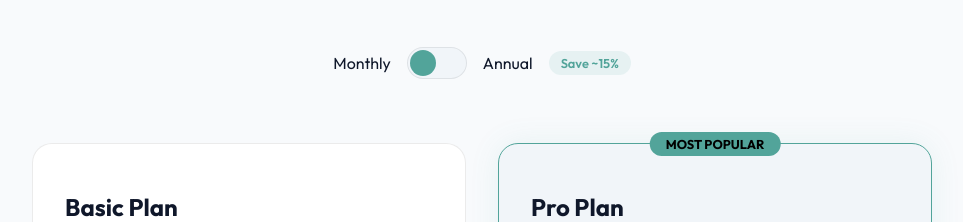
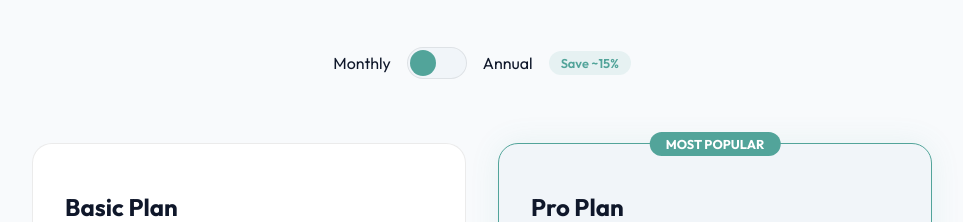
Before and after one commit to caleblim-code/one-candle, a Next.js app: page / in a window 1280 px wide. Shown: the part 4660-4882 px from the top of the page, without its empty margins (158-1121 px from the left). Built offline with nearby package versions, Linux system fonts and the light colour scheme.

Commit message:
style: change 'Most Popular' badge text to white for consistency

```diff
--- a/src/app/landing.module.css
+++ b/src/app/landing.module.css
@@ -744,7 +744,7 @@
     left: 50%;
     transform: translateX(-50%);
     background-color: var(--accent);
-    color: #000;
+    color: #FFFFFF;
     padding: 0.25rem 1rem;
     border-radius: 100px;
     font-size: 0.8rem;
```
